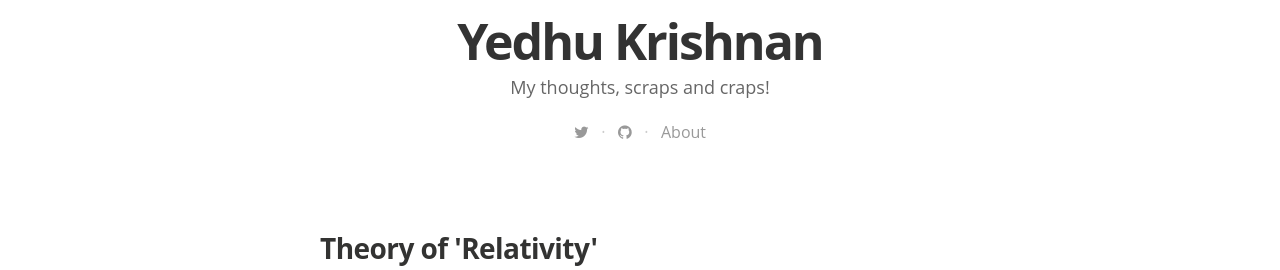
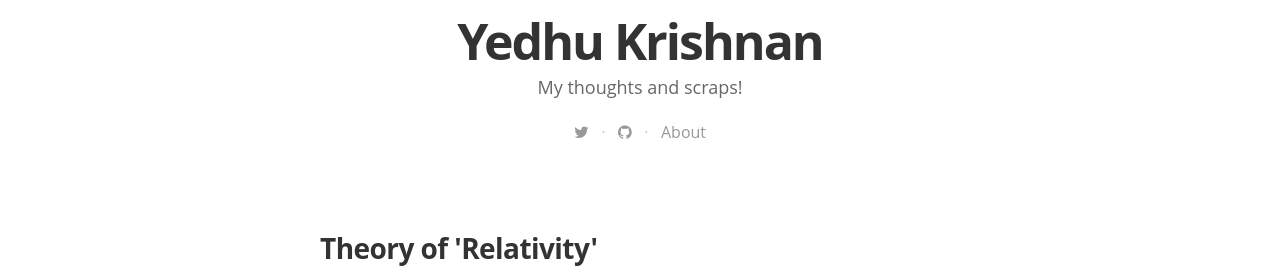
Before and after one commit to yedhukrishnan/blog, a Jekyll site: the page built from index.html, in a window 1280 px wide. Shown: the part 518-788 px from the top of the page. Built offline with Jekyll 4.4.1, drawn with Linux system fonts in a browser that asks for light colours; nearby versions of some CDN libraries; some web fonts are replaced; Markdown is read by kramdown in place of the engine named in the settings; the list of posts is cut into pages by our own code.

Commit message:
Change description

```diff
--- a/_config.yml
+++ b/_config.yml
@@ -5,7 +5,7 @@ highlighter: pygments
 # Site settings
 title: "Yedhu Krishnan"
 description: > # this means to ignore newlines until "email:"
-   My thoughts, scraps and craps!
+   My thoughts and scraps!
 
 email: yedhukrishnan@yahoo.com
 #blog logo
@@ -17,7 +17,7 @@ name: 'Yedhu Krishnan'
 author: 'Yedhu Krishnan'
 author_image: "/assets/images/author.jpg"
 
-paginate:	5
+paginate: 5
 
 url: "http://yedhukrishnan.github.io" # the base hostname & protocol for your site
 baseurl: ""
```
